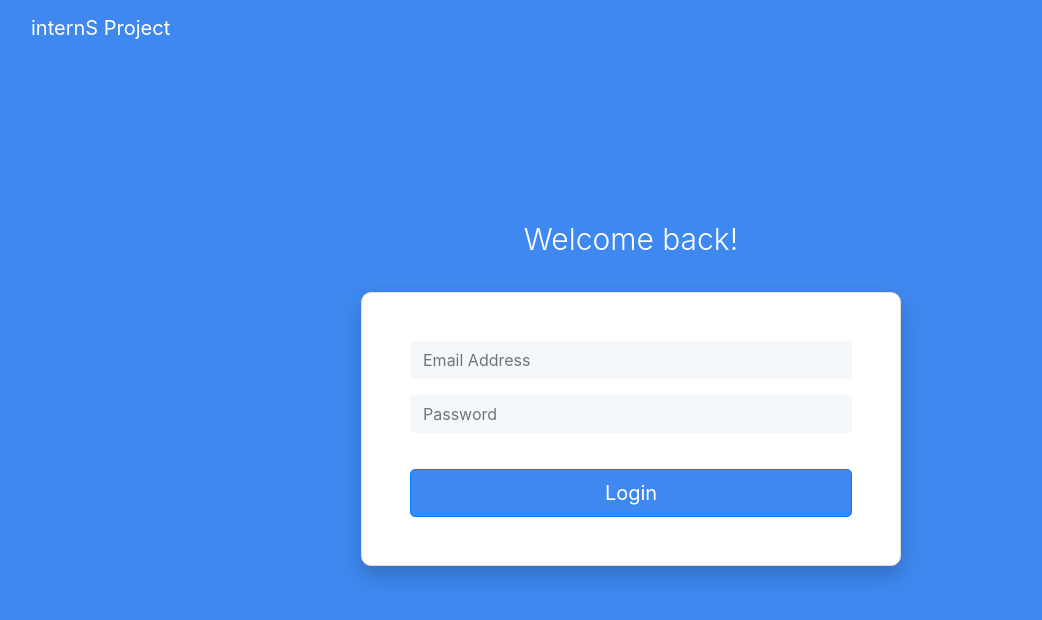
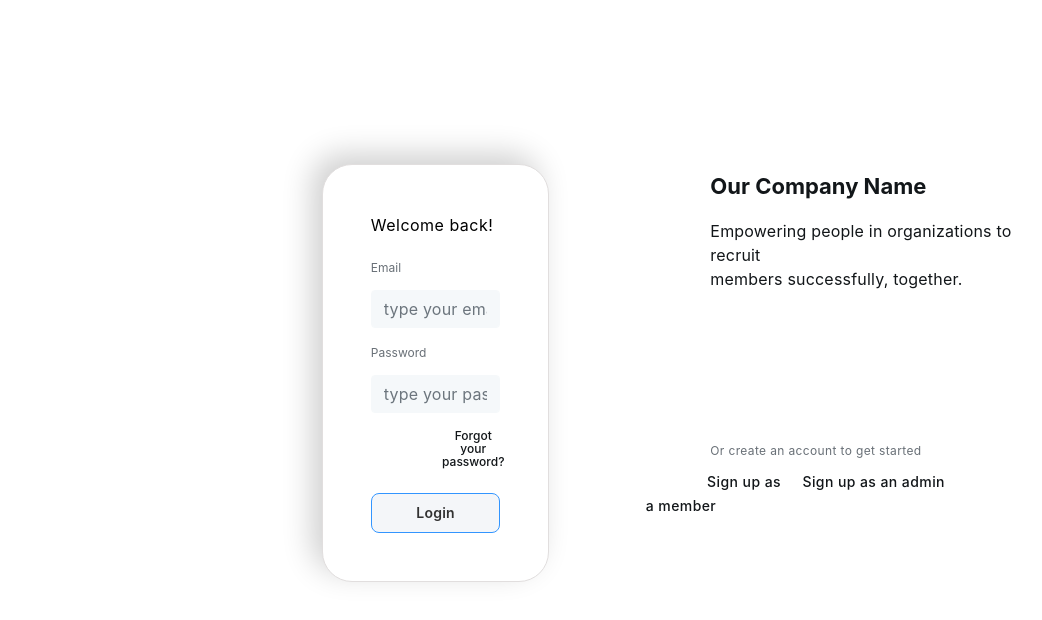
Before and after one commit to rohanpahwa27/hatch-frontend, a React (Create React App) app: page /Login in a window 1280 px wide. Shown: the top 620 px of the page, without its empty margins (9-1051 px from the left). Built offline with nearby package versions, Linux system fonts and the light colour scheme; the HTML template or start-up script is replaced by a standard one.

Commit message:
styled login page and removed header

```diff
--- a/src/App.css
+++ b/src/App.css
@@ -17,7 +17,7 @@
   background-color: #282c34;
   min-height: 100vh;
   display: flex;
-  flex-direction: column;
+  flex-direction: row;
   align-items: center;
   justify-content: center;
   font-size: calc(10px + 2vmin);
--- a/src/components/Datatable/Datatable.css
+++ b/src/components/Datatable/Datatable.css
@@ -38,9 +38,17 @@
 }
 
 .welcome-text {
-  color: white !important;
-  font-weight: 300;
-  font-size: 30px;
+  text-align: left;
+    color: black !important;
+    /* font-weight: 300;
+    font-size: 30px; */
+    font-style: normal;
+    font-weight: normal;
+    font-size: 16px;
+    line-height: 150%;
+    display: flex;
+    align-items: center;
+    letter-spacing: 0.03em;
 }
 
 .forgot-text {
--- a/src/components/Home/Home.css
+++ b/src/components/Home/Home.css
@@ -38,9 +38,17 @@
 }
 
 .welcome-text {
-    color: white !important;
-    font-weight: 300;
-    font-size: 30px;
+    text-align: left;
+    color: black !important;
+    /* font-weight: 300;
+    font-size: 30px; */
+    font-style: normal;
+    font-weight: normal;
+    font-size: 16px;
+    line-height: 150%;
+    display: flex;
+    align-items: center;
+    letter-spacing: 0.03em;
 }
 
 .forgot-text {
--- a/src/components/Login/Login.css
+++ b/src/components/Login/Login.css
@@ -1,3 +1,3 @@
 body {
-    background: #3e88ef !important;
+    background: #ffffff !important;
 }
--- a/src/components/Login/Login.js
+++ b/src/components/Login/Login.js
@@ -6,9 +6,11 @@ import LoginCard from "./LoginCard/LoginCard";
 export default class Login extends Component {
   render() {
     return (
-      <div className="justify-content-center">
-        <Header />
-        <LoginCard />
+      // <div className="justify-content-center">
+      //   <LoginCard />
+      // </div>
+      <div>
+      <LoginCard />
       </div>
     );
   }
--- a/src/components/Login/LoginCard/LoginCard.css
+++ b/src/components/Login/LoginCard/LoginCard.css
@@ -1,10 +1,11 @@
 .login-card {
     background-color: white;
-    border-radius: 10px;
+    width: 75%;
+    border-radius: 30px;
     border: 1px solid rgb(225 222 222);
-    box-shadow: 0 10px 20px 0 rgba(0, 0, 0, 0.19);
-    margin-bottom: 30px;
-    margin-top: 30px;
+    box-shadow: -10px -10px 30px 0 rgba(0, 0, 0, 0.19);
+    margin-top: 15%;
+    margin-left: 25%
 }
 
 .login-col {
@@ -12,7 +13,24 @@
     padding-right: 25px !important;
 }
 
+.forgot-password{
+    padding-left: 55%;
+    padding-bottom: 7%;
+    font-weight: 500;
+    font-size: 12px;
+    line-height: 13px;
+    /* identical to box height */
+    color: #121619;
+    display: flex;
+    align-items: center;
+}
+.test{
+    outline: 5px dotted green;
+    width: 75%;
+}
+
 .login-container {
+    width: 100vh;
     text-align: center;
     height: 100vh;
     display: flex;
@@ -37,10 +55,37 @@
     background-color: white !important;
 }
 
+.helper{
+    padding-top: 1.5%;
+    font-size: 12px;
+    line-height: 13px;
+    display: flex;
+    align-items: center;
+    color: #697077;
+}
+
+.placeholder{
+    font-size: 16px;
+    line-height: 20px;
+    display: flex;
+    align-items: center;
+    letter-spacing: 0.2px;
+    color: #697077;
+}
+
 .welcome-text {
-    color: white !important;
-    font-weight: 300;
-    font-size: 30px;
+    text-align: left;
+    color: black !important;
+    /* font-weight: 300;
+    font-size: 30px; */
+    font-style: normal;
+    font-weight: normal;
+    font-size: 16px;
+    line-height: 150%;
+    display: flex;
+    align-items: center;
+    letter-spacing: 0.03em;
+    padding-bottom: 5%;
 }
 
 .forgot-text {
@@ -53,9 +98,77 @@ color: #2e6cc3 !important;
 }
 
 .login-btn {
-background-color: #3e88ef !important;
-font-weight: 400;
-margin-top: 1em !important;
+    background: #F2F4F8 !important;
+    opacity: 0.8;
+    border-radius: 8px;
+    font-style: normal;
+    font-weight: 600;
+    font-size: 14px;
+    line-height: 22px;
+    text-align: center;
+    color: black !important;
+    letter-spacing: 0.2px;
+    margin-top: 1em !important;
+}
+
+.companyName{
+    font-style: normal;
+    font-weight: bold;
+    font-size: 22px;
+    margin-top: 12%;
+    margin-left:30%;
+    display: flex;
+    align-items: center;
+    color: #121619;
+}
+
+.mission{
+    text-align: left;
+    position: relative;
+    margin-left:30%;
+    font-size: 16px;
+    line-height: 150%;
+    letter-spacing: 0.2px;
+    color: #121619;
+}
+
+.create-account {
+    font-size: 12px;
+    line-height: 13px;
+    display: flex;
+    align-items: center;
+    letter-spacing: 0.03em;
+    color: #697077;
+    margin-left: 30%;
+    margin-top: 35%;
+}
+
+.padding{
+    margin-top: -1%;
+}
+
+.sign-up{
+    font-weight: 500;
+    font-size: 14px;
+    line-height: 150%;
+    letter-spacing: 0.03em;
+    color: #121619;
+}
+
+.member {
+    margin-left:62% !important;
+}
+
+.admin {
+    margin-left: -40% !important;
+}
+
+.row {
+    display: flex;
+  }
+
+.column {
+    flex: 50%;
 }
 
 .login-btn:hover {
--- a/src/components/Login/LoginCard/LoginCard.js
+++ b/src/components/Login/LoginCard/LoginCard.js
@@ -63,44 +63,48 @@ export default class LoginCard extends Component {
   render() {
     const { errors } = this.state;
     return (
-      <Container className="login-container">
-        <Row>
-          <Col
+      <Container fluid className="login-container">
+        <div className="row">
+          <Col className = "column"
               sm={{ span: 12 }}
-            md={{ span: 6, offset: 3 }}
-            lg={{ span: 6, offset: 3 }}
+              md={{ span: 5, offset: 0 }}
+              lg={{ span: 5, offset: 0 }}
           >
+
+              <div className="d-flex flex-column login-card p-3 p-lg-5">
                 <div>
                   <p className="welcome-text">Welcome back!</p>
                 </div>
-            <div className="d-flex flex-column login-card p-3 p-lg-5">
                 <div>
+                  <p className="helper">Email</p>
                   <Form onSubmit={(e) => this.handleSubmit(e)}>
                     <Form.Group>
                       <Form.Control
                         type="email"
-                      className="signup-input"
-                      placeholder="Email Address"
+                        className="signup-input placeholder"
+                        placeholder="type your email"
                         value={this.state.email}
                         onChange={this.handleEmailChange}
                       />
                     </Form.Group>
+                    <p className="helper">Password</p>
                     <Form.Group>
                       <Form.Control
                         type="password"
-                      className="signup-input"
-                      placeholder="Password"
+                        className="signup-input placeholder"
+                        placeholder="type your password"
                         value={this.state.password}
                         onChange={this.handlePasswordChange}
                       />
                     </Form.Group>
+                    <div>
+                    <a className = "forgot-password"href="">Forgot your password?</a>
+                    </div>
                     <Form.Group>
                     {errors.map(error => (
                     <p className= "invalid-credentials-container" key={error}>{error}</p>
                     ))}
                     </Form.Group>
-                  <fieldset>
-                  </fieldset>
                     <Button block size="lg" type="submit" className="login-btn">
                       <span>Login</span>
                     </Button>
@@ -108,7 +112,25 @@ export default class LoginCard extends Component {
                 </div>
               </div>
             </Col>
-        </Row>
+            <Col>
+                <div>
+                  <p className="companyName">Our Company Name</p>
+                  <p className="mission">Empowering people in organizations to recruit<br></br>members successfully, together.</p>
+                </div>
+                <div>
+                  <p className="create-account">Or create an account to get started</p>
+                  <div className="row padding">
+                    <div className = "col">
+                      <a className="sign-up member" href="">Sign up as a member</a>
+                    </div>
+                    <div className = "col">
+                      <a className="sign-up admin" href="">Sign up as an admin</a>
+                    </div>
+                  </div>
+                </div>
+            </Col>
+        </div>
+
       </Container>
     );
   }
--- a/src/components/Signup/Signup.css
+++ b/src/components/Signup/Signup.css
@@ -1,3 +1,3 @@
 body {
-    background: #3e88ef !important;
+    background: #E5E5E5 !important;
 }
--- a/src/components/Signup/SignupCard/SignupCard.css
+++ b/src/components/Signup/SignupCard/SignupCard.css
@@ -38,9 +38,17 @@
 }
 
 .welcome-text {
-    color: white !important;
-    font-weight: 300;
-    font-size: 30px;
+    text-align: left;
+    color: black !important;
+    /* font-weight: 300;
+    font-size: 30px; */
+    font-style: normal;
+    font-weight: normal;
+    font-size: 16px;
+    line-height: 150%;
+    display: flex;
+    align-items: center;
+    letter-spacing: 0.03em;
 }
 
 .forgot-text {
```
Lines whose indentation alone changed are shown as unchanged.
